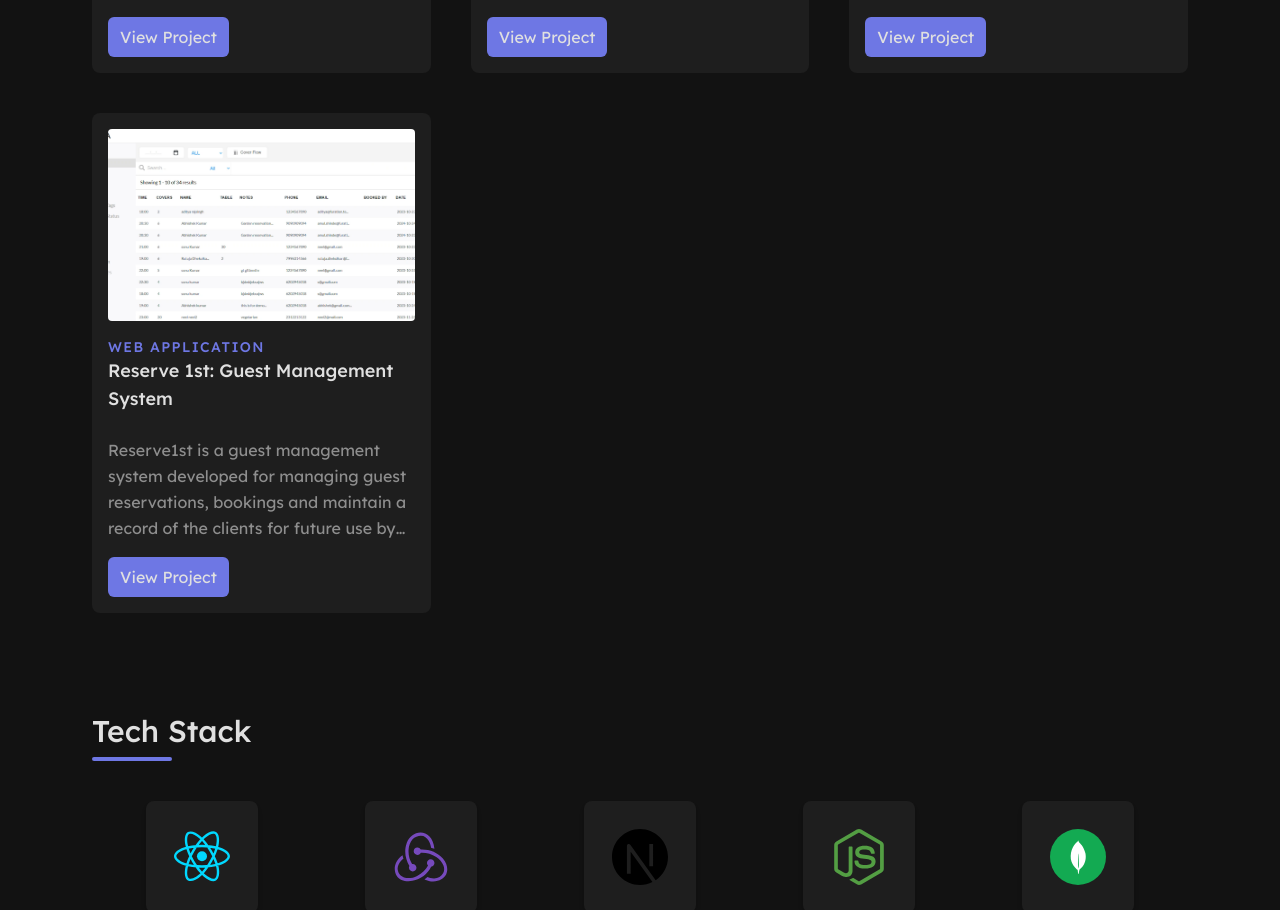
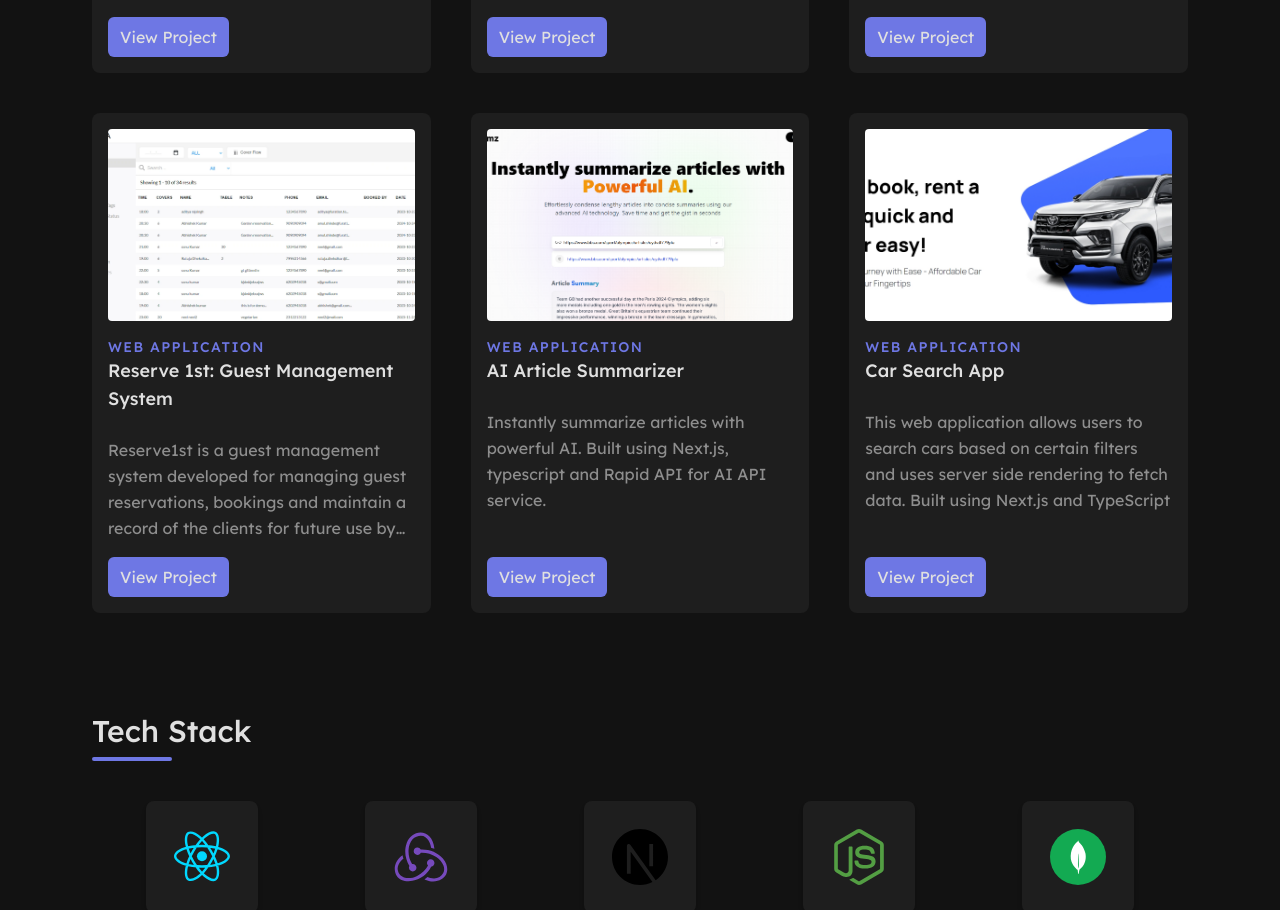
Before and after one commit to neel-1905/portolio-website, a React (Vite) app: page / in a window 1280 px wide. Shown: the part 1987-2897 px from the top of the page. Built offline with nearby package versions, Linux system fonts and the light colour scheme; a web font is replaced by a local one.

Commit message:
added new projects

```diff
--- a/src/assets/images/projects/index.ts
+++ b/src/assets/images/projects/index.ts
@@ -5,6 +5,8 @@ import agentRider from "./agentRider.png";
 import aspectSports from "./aspectSports.png";
 import reserve1st from "./reserve1st.png";
 import furation from "./furation.png";
+import aiSummarizer from "./AiSummarizer.png";
+import carsApp from "./carsApp.jpeg";
 
 export const projectImages = {
   steelora,
@@ -14,4 +16,6 @@ export const projectImages = {
   aspectSports,
   reserve1st,
   furation,
+  aiSummarizer,
+  carsApp,
 };
--- a/src/components/projects/ProjectCard.tsx
+++ b/src/components/projects/ProjectCard.tsx
@@ -8,13 +8,14 @@ const ProjectCard = ({ project }: { project: PROJECT }) => {
     <motion.div
       initial={{
         opacity: 0,
-        y: -50,
+        y: -100,
       }}
       whileInView={{
         opacity: 1,
         y: 0,
         transition: {
           duration: 1, // Animation duration
+          bounce: 1,
         },
       }}
       whileHover={{
--- a/src/constants/projectsData.ts
+++ b/src/constants/projectsData.ts
@@ -64,4 +64,20 @@ export const projects: PROJECT[] = [
       "Reserve1st is a guest management system developed for managing guest reservations, bookings and maintain a record of the clients for future use by the restaurant. This system allows the restaurant to keeps track of its guests and manage bookings accordingly",
     link: "https://estella.reserve1st.com/",
   },
+  {
+    title: "AI Article Summarizer",
+    category: "Web Application",
+    image: projectImages.aiSummarizer,
+    description:
+      "Instantly summarize articles with powerful AI. Built using Next.js, typescript and Rapid API for AI API service.",
+    link: "https://rapid-ai-summarizer.vercel.app/",
+  },
+  {
+    title: "Car Search App",
+    category: "Web Application",
+    image: projectImages.carsApp,
+    description:
+      "This web application allows users to search cars based on certain filters and uses server side rendering to fetch data. Built using Next.js and TypeScript",
+    link: "https://nextjs-cars-ten.vercel.app/",
+  },
 ];
```
Also changed, not shown: src/assets/images/projects/AiSummarizer.png (added), src/assets/images/projects/carsApp.jpeg (added).
